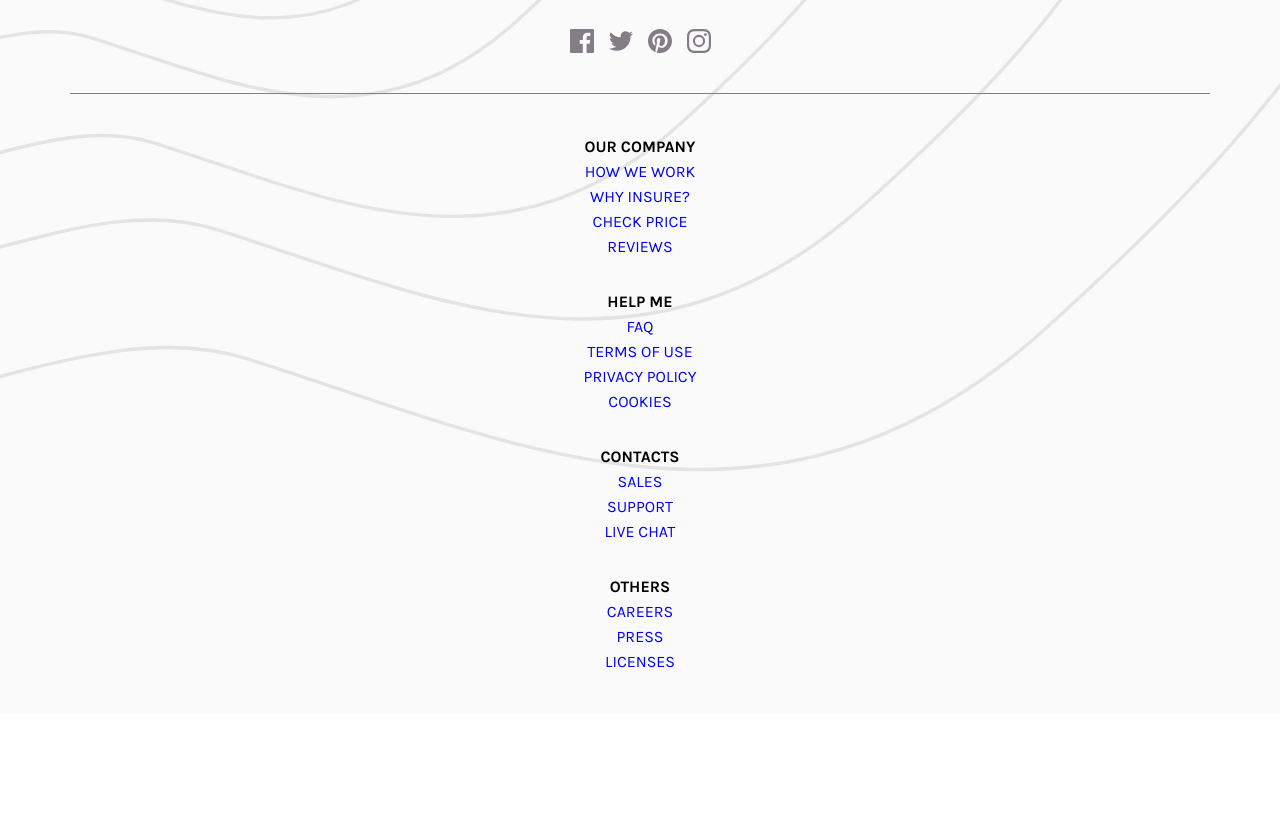
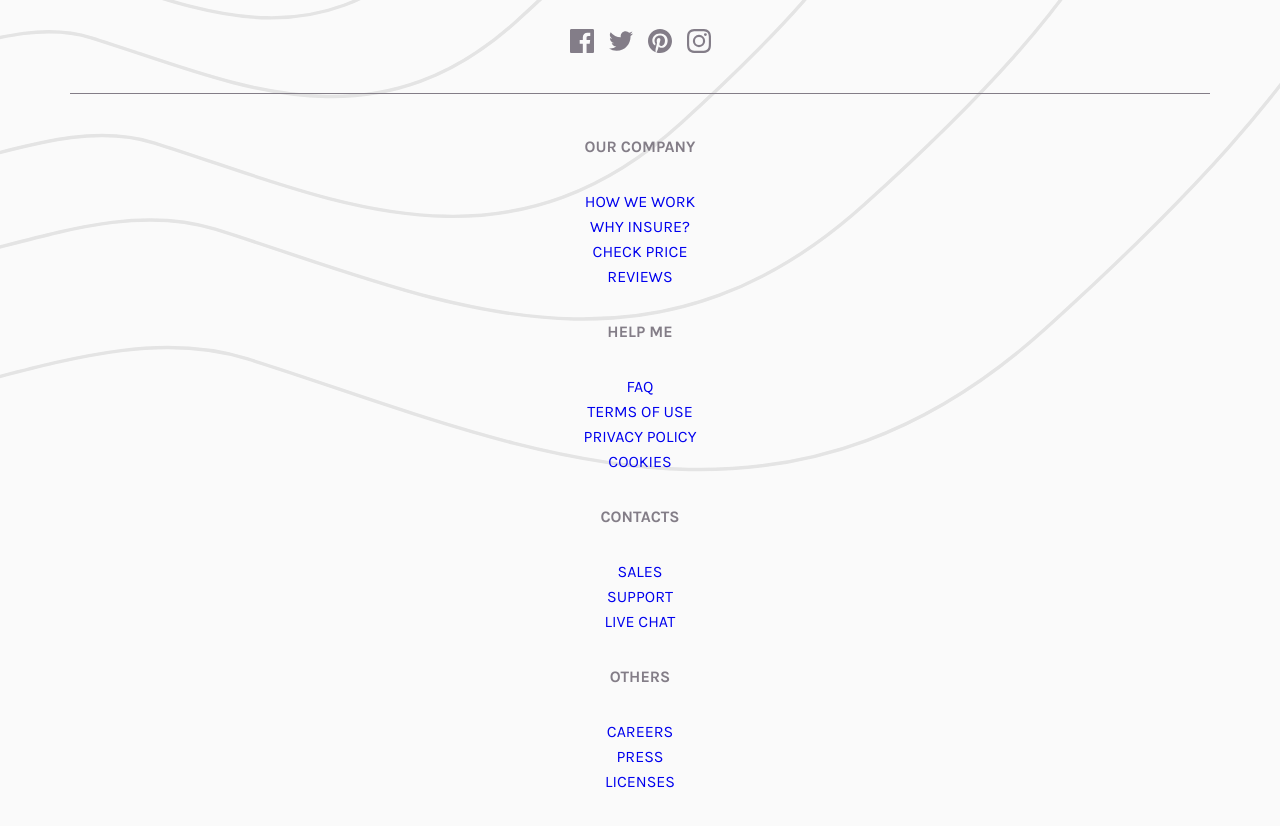
Before and after one commit to higor-costa/pagina-de-destino-insure, a React (Vite) app: page / in a window 1280 px wide. Shown: the part 3760-4586 px from the top of the page. Before the commit the page ends 4474 px from the top, so only its background shows below. Built offline with nearby package versions, Linux system fonts and the light colour scheme.

Commit message:
Declara estilo dos títulos das listas do footer

```diff
--- a/src/style/components/Footer.module.scss
+++ b/src/style/components/Footer.module.scss
@@ -56,4 +56,9 @@ footer {
 
 .linkBox {
   text-align: center;
+
+  h4 {
+    color: $violeta-acinzentado-escuro;
+    margin-bottom: 30px;
+  }
 }
```
